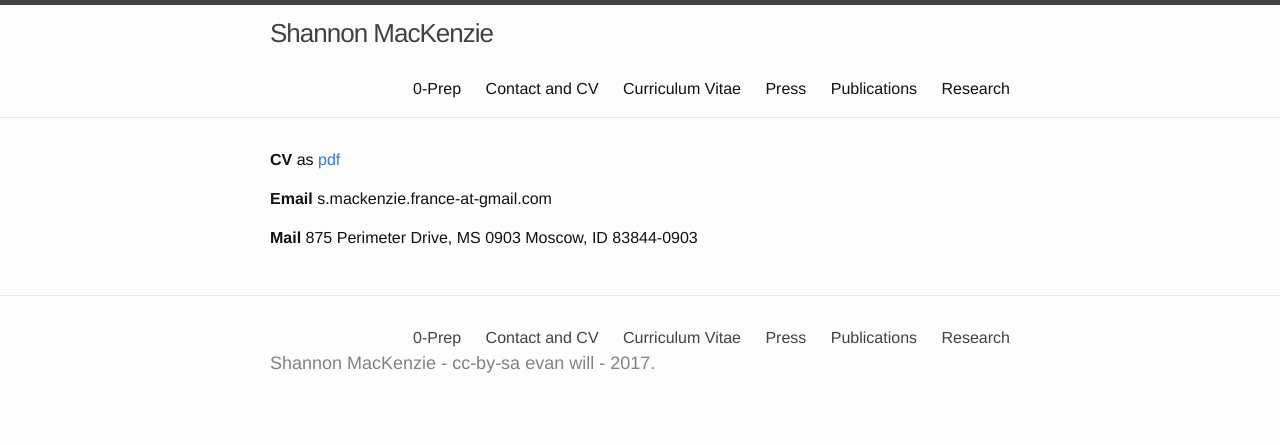
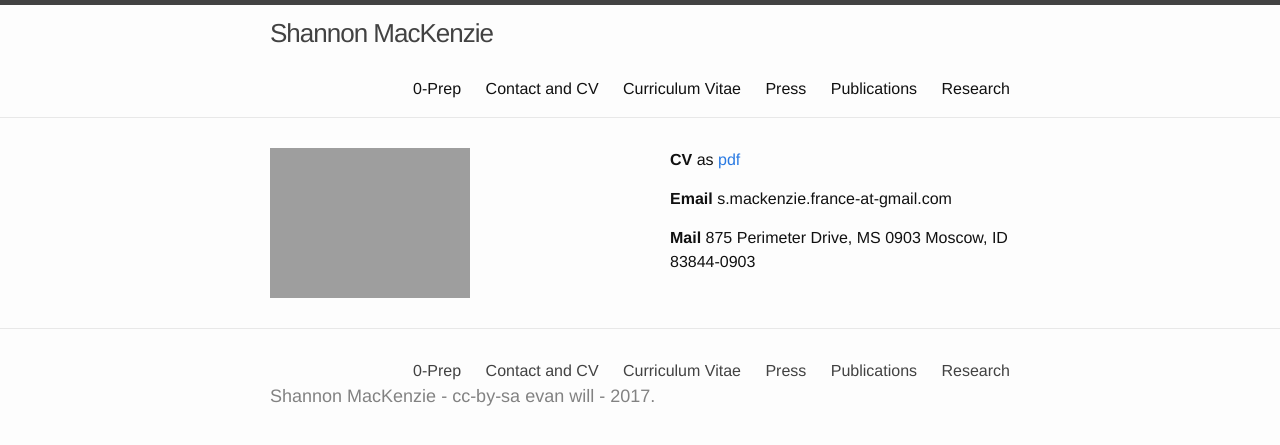
Before and after one commit to shannonmackenzie/shannonmackenzie.github.io, a Jekyll site: the page built from contactandcv.md, in a window 1280 px wide. Shown: the top 445 px of the page. Built offline with Jekyll 4.4.1, drawn with Linux system fonts in a browser that asks for light colours.

Commit message:
Update contactandcv.md

```diff
--- a/contactandcv.md
+++ b/contactandcv.md
@@ -3,6 +3,10 @@ layout: default
 title: Contact and CV
 permalink: /cv
 ---
+
+<div style="float: left;">
+  <img src="{{ site.url }}/images/26454324292_4515eac1ba_o.jpg" alt="3 minute thesis presentation, 2016" style="width:50%;" >
+</div>
 
 **CV**
 as [pdf](https://github.com/shannonmackenzie/shannonmackenzie.github.io/blob/master/cvs/resume_November2017.pdf)
```
